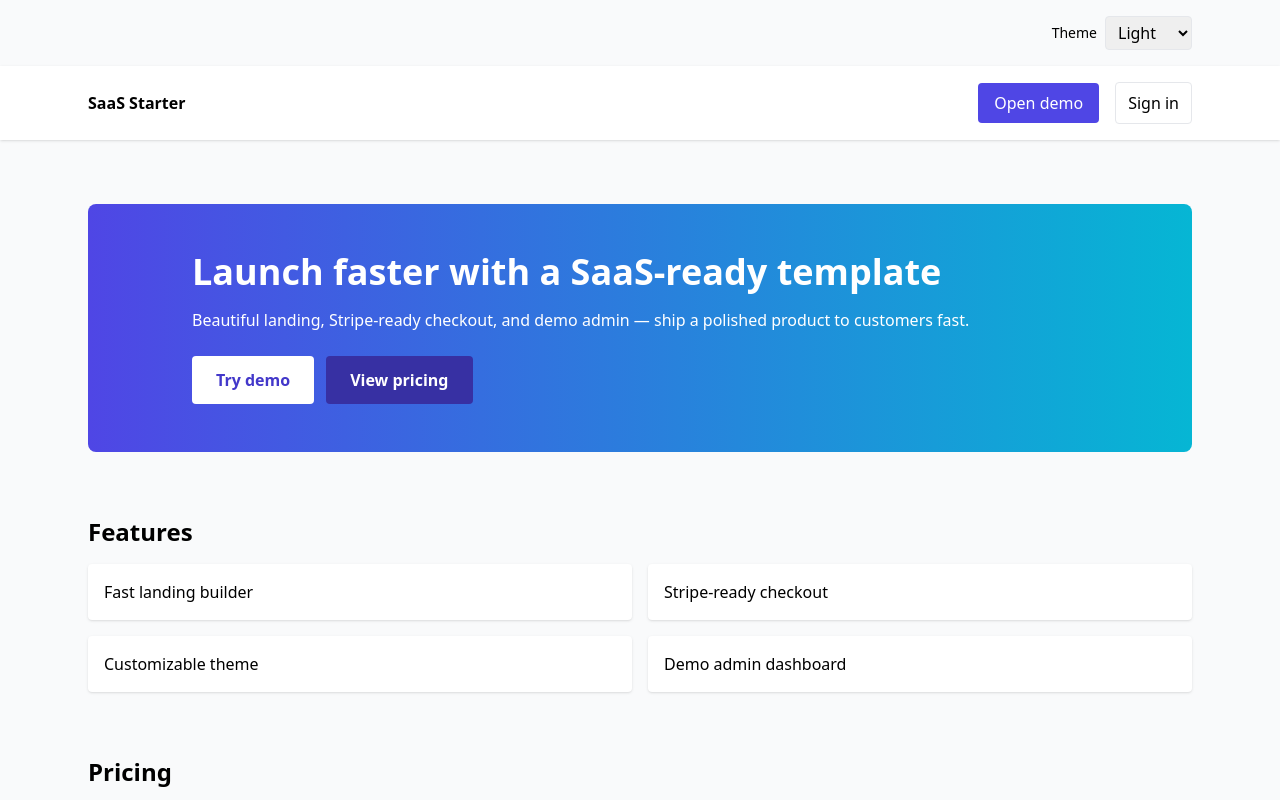
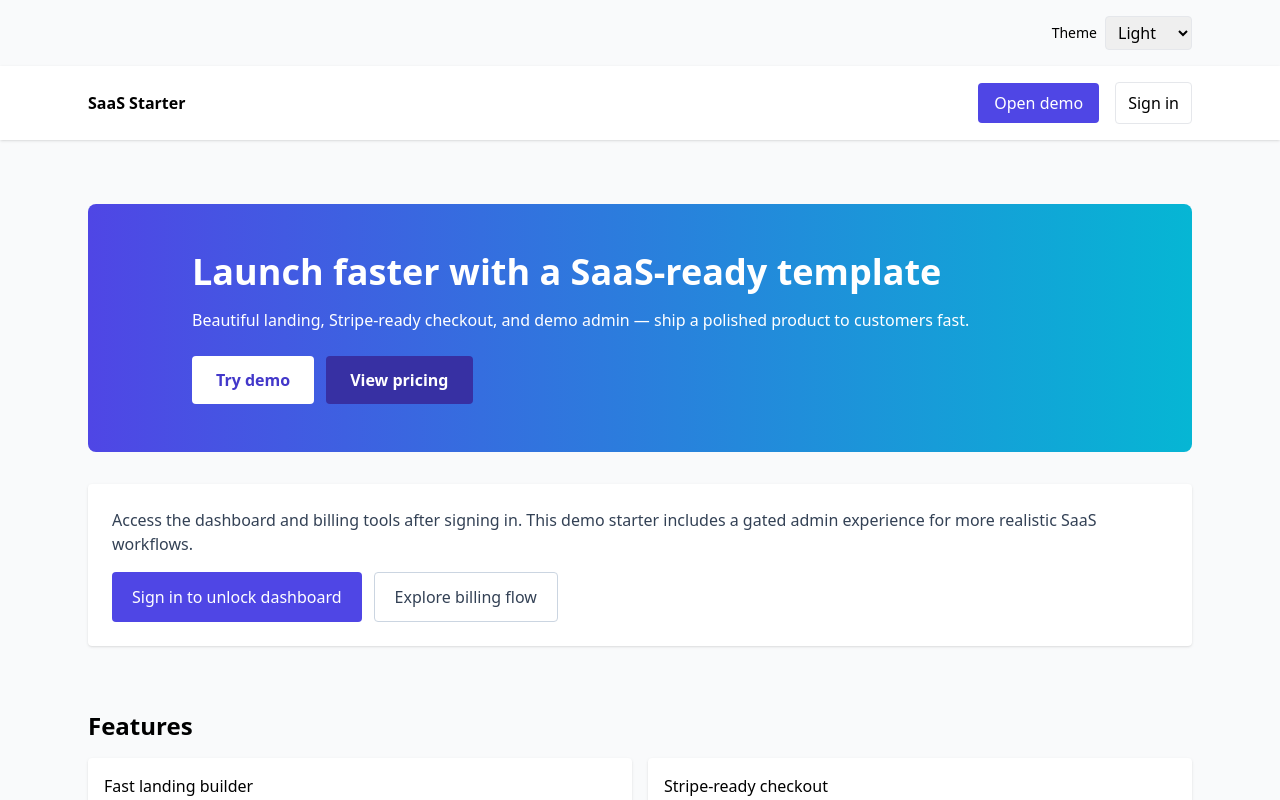
Before and after one commit to Podkoi/saas-starter, a React (Vite) app: page / in a window 1280 px wide. Shown: the top 800 px of the page. Built offline with nearby package versions, Linux system fonts and the light colour scheme.

Commit message:
feat(auth): add gated dashboard/billing CTA and sign-in flow copy

```diff
--- a/src/App.jsx
+++ b/src/App.jsx
@@ -1,6 +1,7 @@
 import React, { useState, useEffect } from 'react'
 import Landing from './pages/Landing'
 import Dashboard from './pages/Dashboard'
+import Billing from './pages/Billing'
 import ThemeSwitcher from './components/ThemeSwitcher'
 import LoginForm from './components/LoginForm'
 
@@ -30,7 +31,30 @@ export default function App() {
   function handleLogout() {
     setUser(null)
     localStorage.removeItem('saas_user')
+    setRoute('landing')
   }
+
+  function handleOpenDashboard() {
+    if (user) {
+      setRoute('dashboard')
+    } else {
+      setShowLogin(true)
+    }
+  }
+
+  function handleOpenBilling() {
+    if (user) {
+      setRoute('billing')
+    } else {
+      setShowLogin(true)
+    }
+  }
+
+  useEffect(() => {
+    if (!user && (route === 'dashboard' || route === 'billing')) {
+      setRoute('landing')
+    }
+  }, [user, route])
 
   return (
     <div className="min-h-screen bg-gray-50">
@@ -39,14 +63,16 @@ export default function App() {
       </div>
       {route === 'landing' ? (
         <Landing
-          onOpenDashboard={() => setRoute('dashboard')}
+          onOpenDashboard={handleOpenDashboard}
+          onOpenBilling={handleOpenBilling}
           user={user}
-          onLogin={handleLogin}
           onLogout={handleLogout}
           onOpenLogin={() => setShowLogin(true)}
         />
+      ) : route === 'billing' ? (
+        <Billing onBack={() => setRoute('landing')} />
       ) : (
-        <Dashboard onBack={() => setRoute('landing')} user={user} onLogout={handleLogout} />
+        <Dashboard onBack={() => setRoute('landing')} user={user} onLogout={handleLogout} onOpenBilling={handleOpenBilling} />
       )}
 
       {showLogin && (
--- a/src/pages/Landing.jsx
+++ b/src/pages/Landing.jsx
@@ -3,19 +3,42 @@ import Navbar from '../components/Navbar'
 import Hero from '../components/Hero'
 import Footer from '../components/Footer'
 
-export default function Landing({ onOpenDashboard, user, onLogin, onLogout, onOpenLogin }) {
+export default function Landing({ onOpenDashboard, onOpenBilling, user, onLogout, onOpenLogin }) {
   return (
     <div>
-      <Navbar onAction={onOpenDashboard} user={user} onLogout={onLogout} onOpenLogin={onOpenLogin} />
+      <Navbar onAction={onOpenDashboard} onOpenBilling={onOpenBilling} user={user} onLogout={onLogout} onOpenLogin={onOpenLogin} />
       <main className="py-16 px-6 max-w-6xl mx-auto">
         <Hero onAction={onOpenDashboard} />
+        <section className="mt-8 p-6 bg-white rounded shadow">
+          <p className="text-slate-700">
+            Access the dashboard and billing tools after signing in. This demo starter includes a gated admin experience for more realistic SaaS workflows.
+          </p>
+          {!user ? (
+            <div className="mt-4 flex flex-col sm:flex-row gap-3">
+              <button
+                onClick={onOpenLogin}
+                className="px-5 py-3 bg-indigo-600 text-white rounded"
+              >
+                Sign in to unlock dashboard
+              </button>
+              <button
+                onClick={onOpenBilling}
+                className="px-5 py-3 border border-slate-300 rounded text-slate-700"
+              >
+                Explore billing flow
+              </button>
+            </div>
+          ) : (
+            <div className="mt-4 text-sm text-slate-600">You are signed in as {user.email}. Access dashboard and billing from the top navigation.</div>
+          )}
+        </section>
         <section className="mt-16">
           <h2 className="text-2xl font-semibold">Features</h2>
           <ul className="mt-4 grid gap-4 sm:grid-cols-2">
             <li className="p-4 bg-white rounded shadow">Fast landing builder</li>
             <li className="p-4 bg-white rounded shadow">Stripe-ready checkout</li>
             <li className="p-4 bg-white rounded shadow">Customizable theme</li>
-            <li className="p-4 bg-white rounded shadow">Demo admin dashboard</li>
+            <li className="p-4 bg-white rounded shadow">Gated admin dashboard</li>
           </ul>
         </section>
         <section className="mt-16">
```
